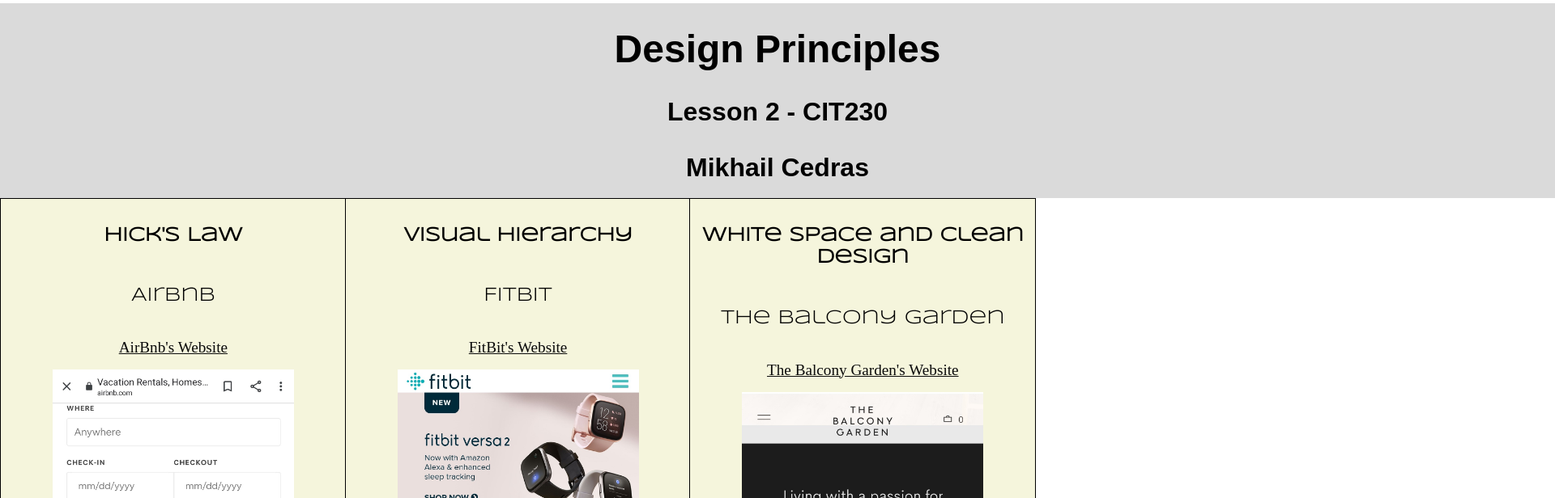
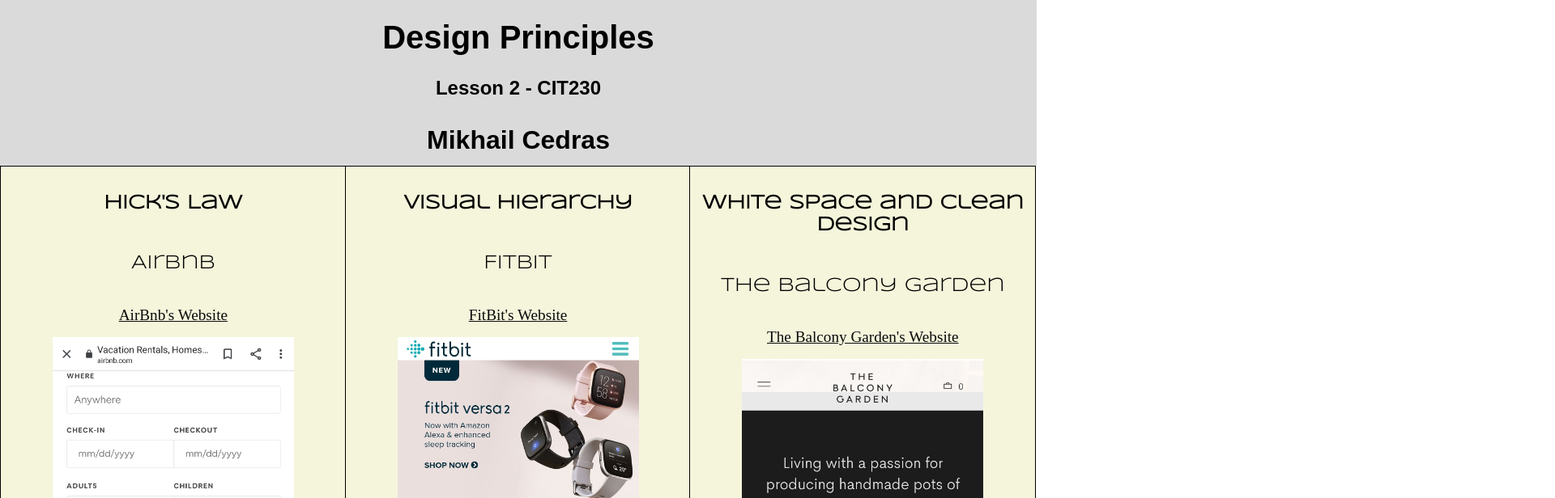
Before and after one commit to mickym23/mickym23.github.io, a plain HTML site: page lesson2/design-principles.html in a window 1280 px wide. Shown: the top 616 px of the page at 81% size, 1920 px wide, since content can reach past the window. Drawn offline with nearby package versions, Linux system fonts and the light colour scheme; a web font is replaced by a local one.

Commit message:
Testing Auto Widths

```diff
--- a/lesson2/css/small.css
+++ b/lesson2/css/small.css
@@ -1,6 +1,6 @@
 header {
    background-color: #dadada;
-   width: 150%;
+   width: auto;
    text-align: center;
    margin-top: -2.2%;
 }
@@ -41,7 +41,7 @@
    text-align: center;
    max-width: 99.78%;
    display: grid;
-   grid-template-columns: 1fr 1fr 1fr;
+   grid-template-columns: 1fr;
    font-size: 1rem;
 }
 main section {
@@ -85,5 +85,41 @@
 }
 
 footer {
-   width: 150%;
+   width: auto;
 }
+
+@media only screen and (min-width: 32.5em) {
+   header {
+      width: auto;
+   }
+
+   h1{
+       font-size: 2.5rem;
+   }
+   h2 {
+       font-size: 1.5rem;
+   }
+   main {
+       max-width: auto;
+       grid-template-columns: 1fr 1fr;
+   }
+   section:nth-child(2){
+       grid-column: span 1;
+   }
+   section:nth-child(3){
+       grid-column: span 2;
+   }
+}
+
+@media only screen and (min-width: 60em) {
+   main {
+       max-width: auto;
+       grid-template-columns: 1fr 1fr 1fr;
+
+   }
+   section:nth-child(3) {
+       grid-column: span 1;
+   }
+
+
+}
```
